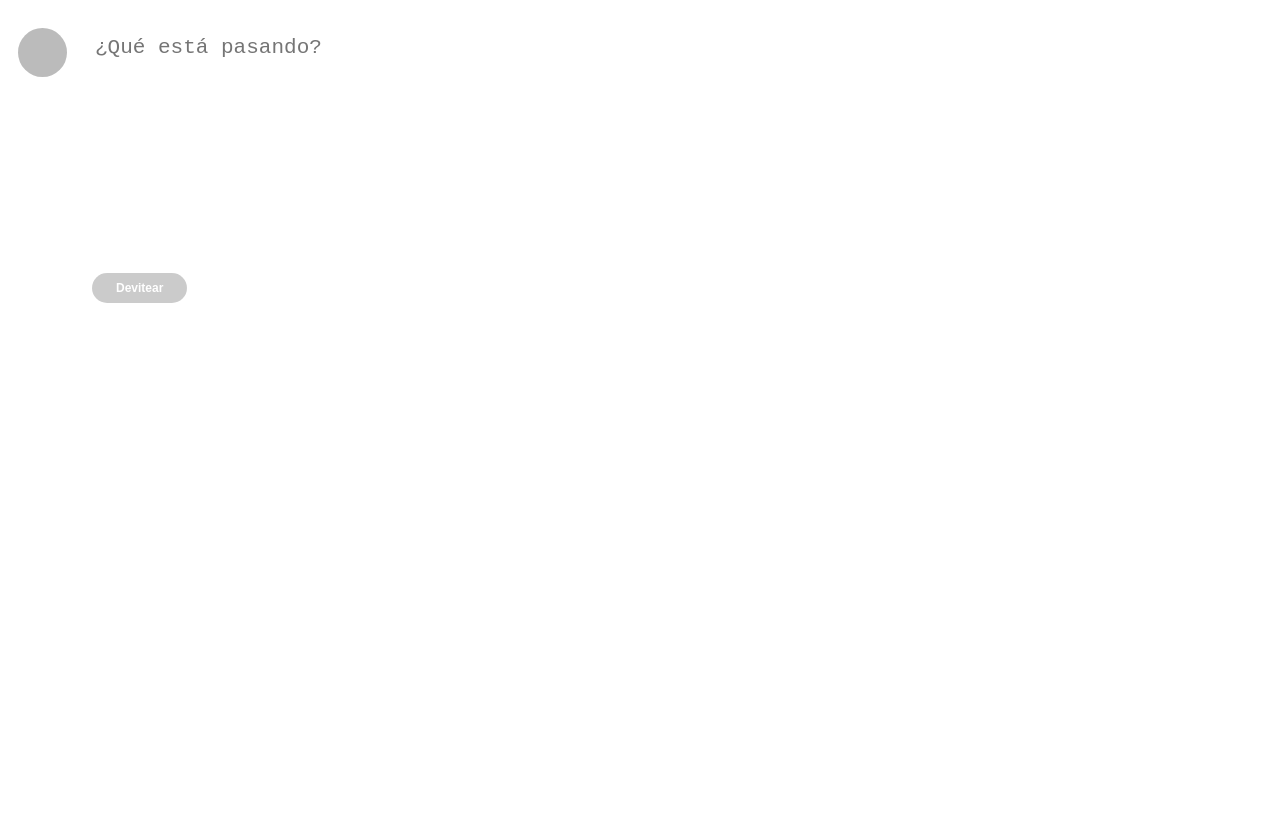
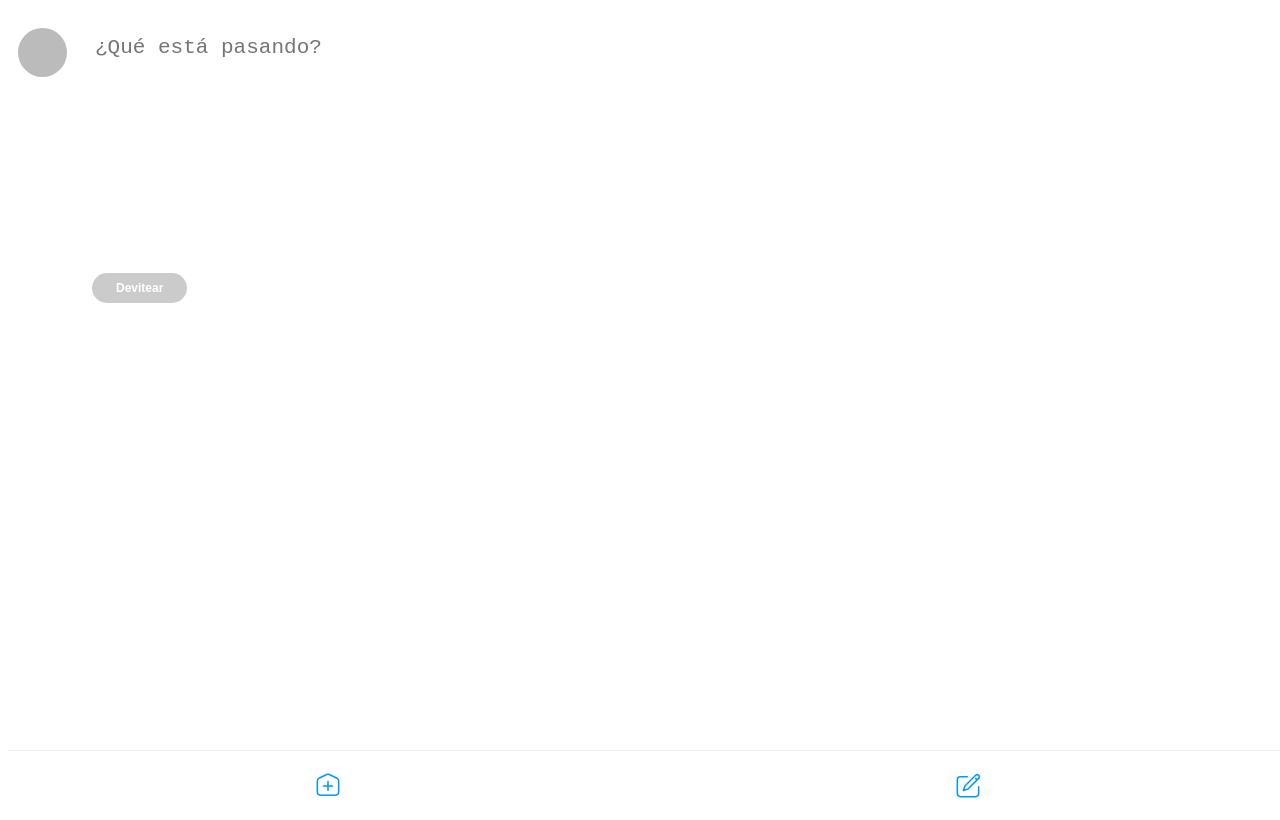
Before and after one commit to JarinsonY/twitdev, a Next.js app: page /compose/tweet in a window 1280 px wide. Built offline with nearby package versions, Linux system fonts and the light colour scheme; no server answers; sample sign-in values are in the browser's storage.

Commit message:
Remove Search Button

```diff
--- a/components/Nav/index.js
+++ b/components/Nav/index.js
@@ -1,7 +1,6 @@
 import Link from "next/link"
 import Create from "components/Icons/Create"
 import Home from "components/Icons/Home"
-import Search from "components/Icons/Search"
 import { colors } from "styles/theme"
 
 export default function Nav({ position }) {
@@ -13,11 +12,11 @@ export default function Nav({ position }) {
             <Home width={32} height={32} stroke="#09f" />
           </a>
         </Link>
-        <Link href="/search">
+        {/* <Link href="/search">
           <a>
             <Search width={32} height={32} stroke="#09f" />
           </a>
-        </Link>
+        </Link> */}
         <Link href="/compose/tweet">
           <a>
             <Create width={32} height={32} stroke="#09f" />
--- a/pages/compose/tweet/index.js
+++ b/pages/compose/tweet/index.js
@@ -5,6 +5,7 @@ import { addDevit, uploadImage } from "firebase/client"
 import { useRouter } from "next/router"
 import Head from "next/head"
 import Avatar from "components/Avatar"
+import Nav from "components/Nav"
 
 const COMPOSE_STATES = {
   USER_NOT_KNOW: 0,
@@ -121,6 +122,7 @@ export default function ComposeTweet() {
           </div>
         </form>
       </section>
+      <Nav position="absolute" />
       <style jsx>{`
         div {
           padding: 15px;
```
